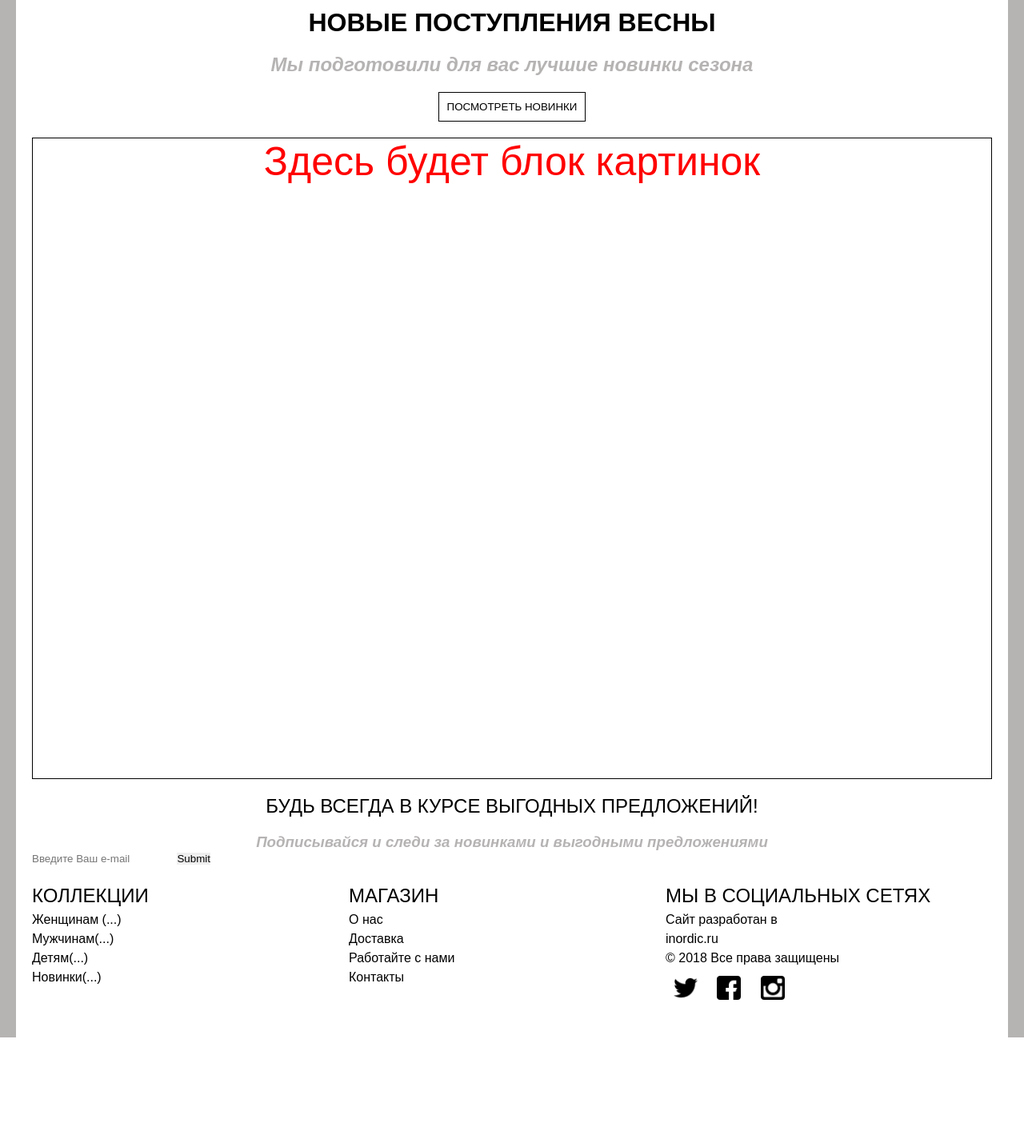
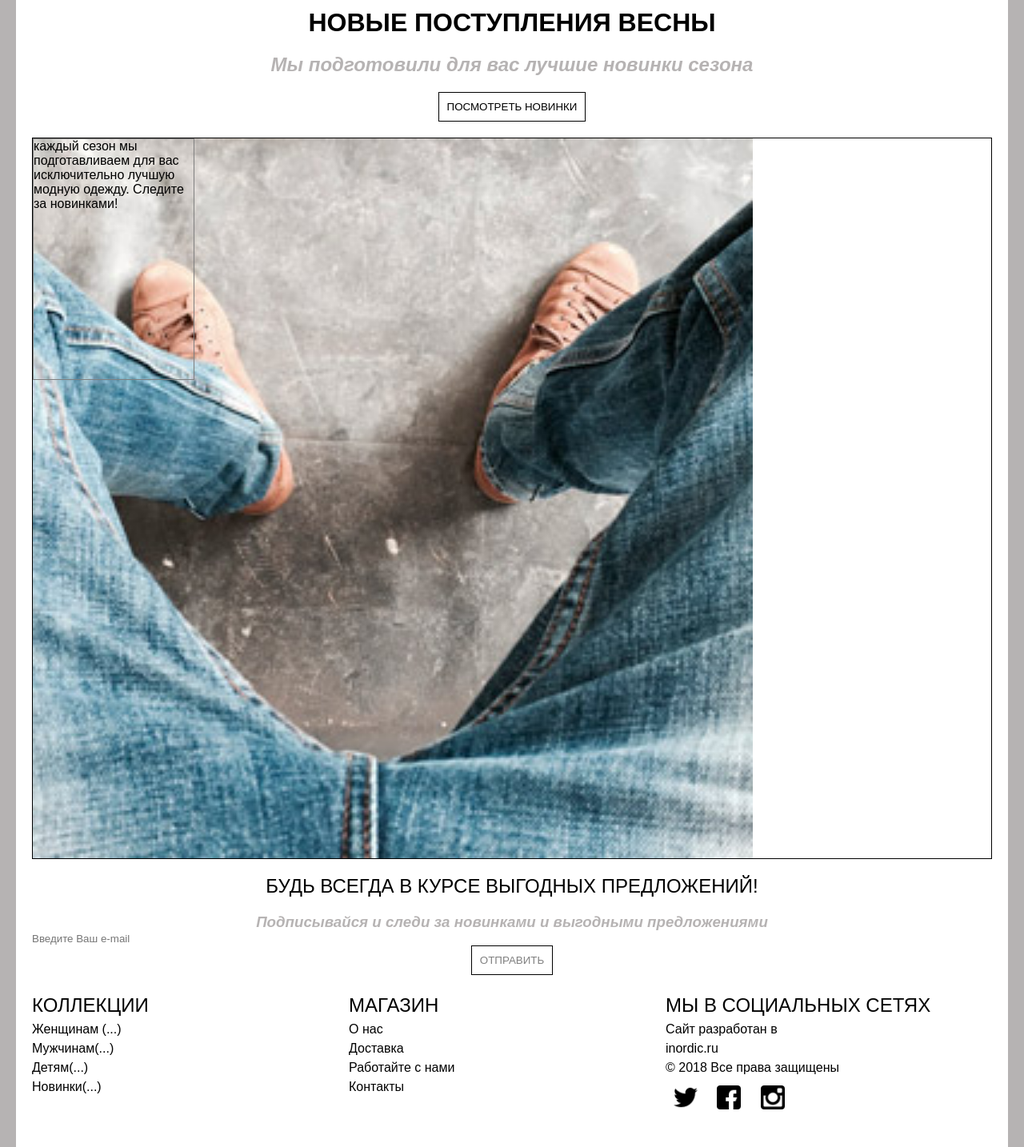
Before and after one commit to AFScoder/Web-store, a PHP site: page / in a window 1280 px wide. Shown: the part 96-1530 px from the top of the page at 80% size. Before the commit the page ends 1393 px from the top, so only its background shows below. Run offline with PHP 8.4, Linux system fonts and the light colour scheme.

Commit message:
Начал делать галерею

```diff
--- a/index.php
+++ b/index.php
@@ -8,14 +8,29 @@
         <a href="#">посмотреть новинки</a>
     </button>
     <div class="gallery">
-        <p> Здесь будет блок картинок</p>
+        <!-- <img src="/pseudoname/web-store/images/1.jpg" alt=""> -->
+        <img src="/pseudoname/web-store/images/2.jpg" alt="">
+
+        <div class="gallery-item">
+            <p>каждый сезон мы подготавливаем для вас исключительно лучшую модную одежду. Следите за новинками!</p>
+        </div>
+        <div class="gallery-item"></div>
+        <div class="gallery-item"></div>
+        <div class="gallery-item"></div>
+        <div class="gallery-item"></div>
+        <div class="gallery-item"></div>
+        <div class="gallery-item"></div>
+        <div class="gallery-item"></div>
+        <div class="gallery-item"></div>
+        <div class="gallery-item"></div>
+        <div class="gallery-item"></div>
     </div>
     <div class="subscribe">
         <h2>будь всегда в курсе выгодных предложений!</h2>
         <h3>подписывайся и следи за новинками и выгодными предложениями</h3>
         <form action="">
             <input type="text" placeholder="Введите Ваш e-mail">
-            <input type="submit">
+            <button type="submit">Отправить</button>
         </form>
     </div>
 </main>
--- a/style.css
+++ b/style.css
@@ -101,15 +101,20 @@ body a {
 
 .wrapper main .gallery {
   border: 1px solid black;
-  height: 800px;
+  height: 900px;
   vertical-align: middle;
   margin-top: 20px;
+  position: relative;
+  display: -webkit-box;
+  display: -ms-flexbox;
+  display: flex;
 }
 
-.wrapper main .gallery p {
-  text-align: center;
-  font-size: 50px;
-  color: red;
+.wrapper main .gallery .gallery-item {
+  position: absolute;
+  width: 200px;
+  height: 300px;
+  border: 1px solid grey;
 }
 
 .wrapper main .subscribe h2 {
--- a/style.scss
+++ b/style.scss
@@ -83,15 +83,19 @@ body {
         button:hover {
             background: $color4;
         }
+
         .gallery {
             border: 1px solid black;
-            height: 800px;
+            height: 900px;
             vertical-align: middle;
             margin-top: 20px;
-            p {
-                text-align: center;
-                font-size: 50px;
-                color: red;
+            position: relative;
+            display: flex;
+            .gallery-item {
+                position: absolute;
+                width: 200px;
+                height: 300px;
+                border: 1px solid grey;
             }
         }
         .subscribe {
```
Also changed, not shown: 1 other file.
